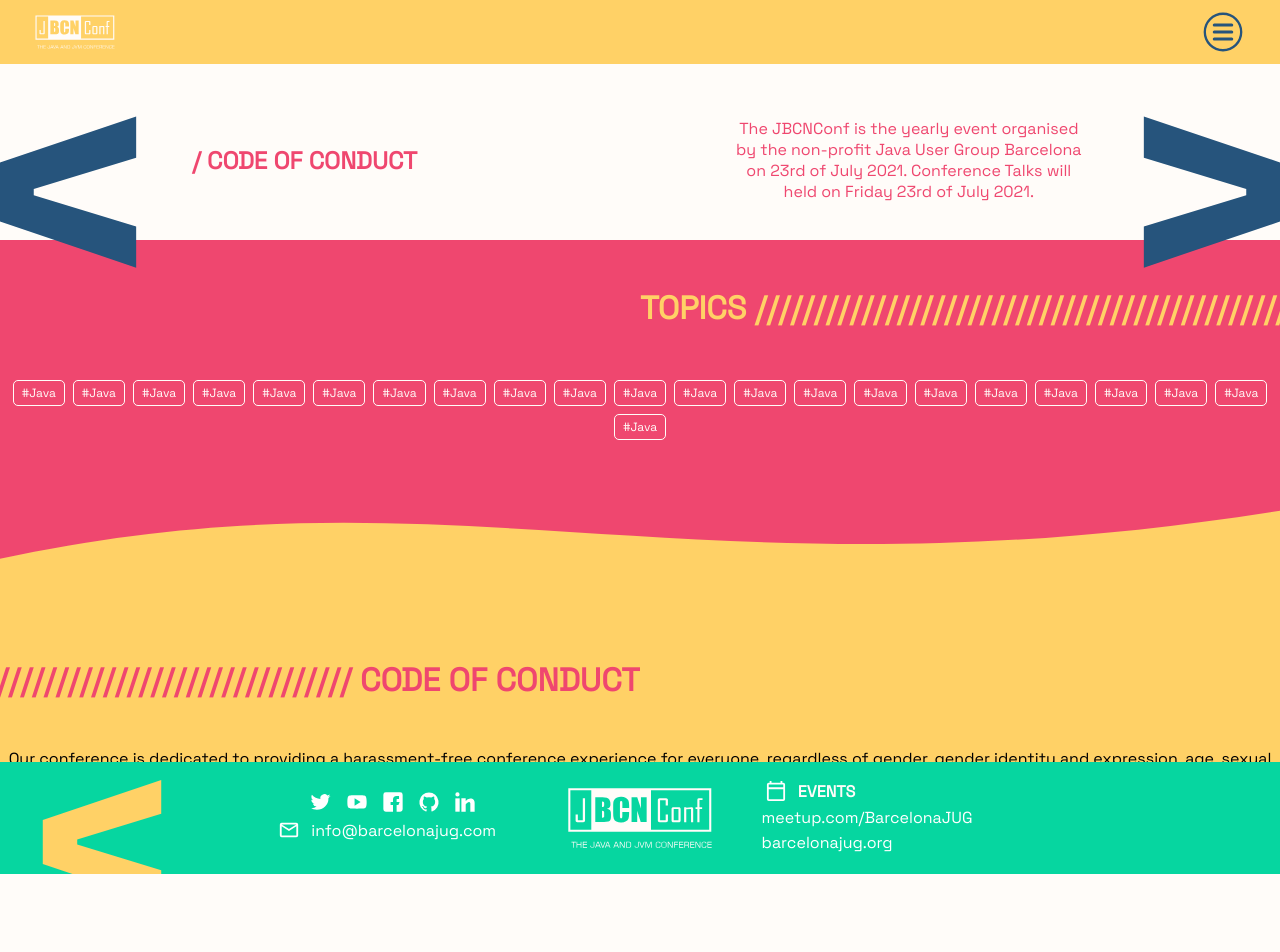
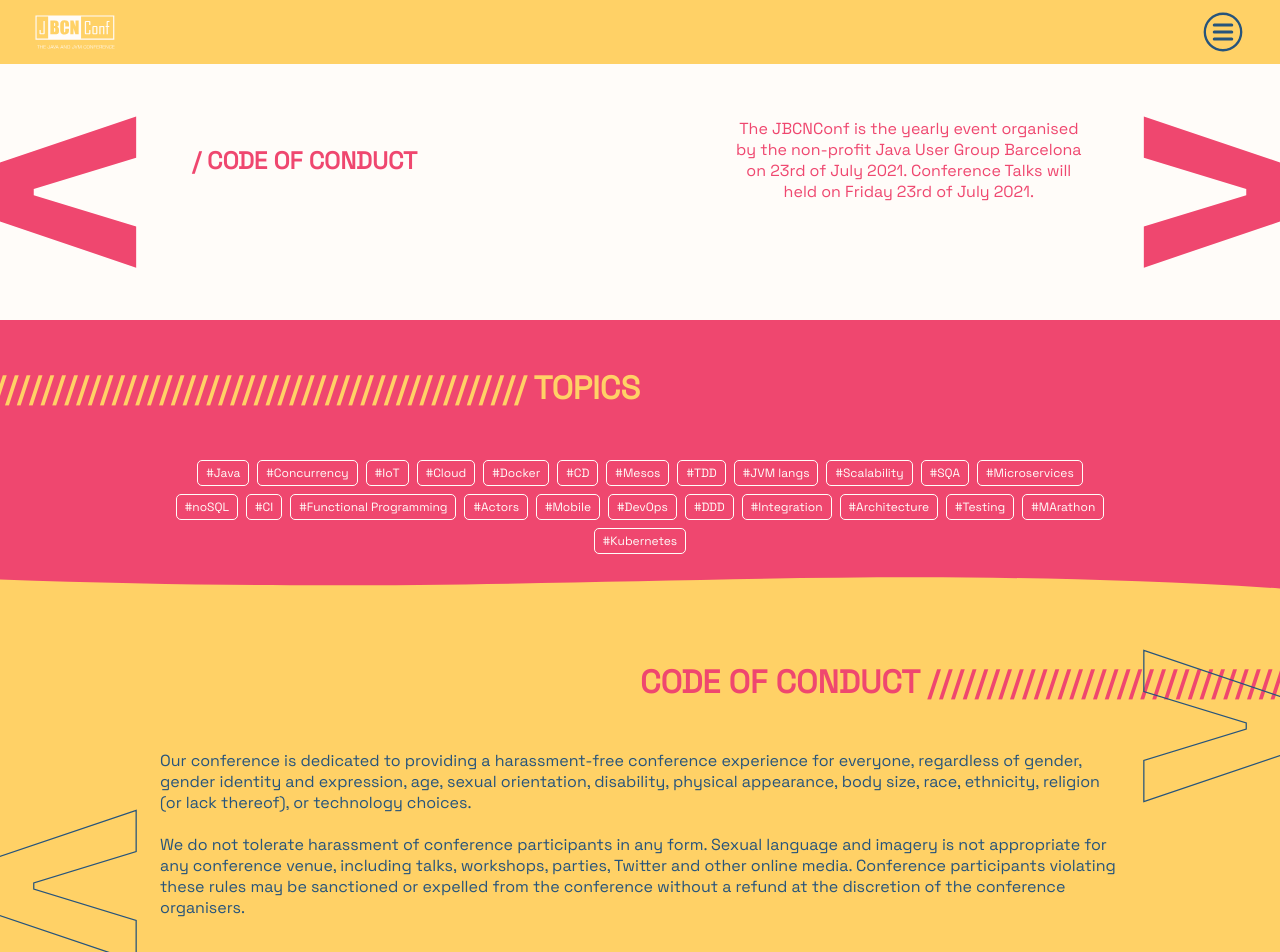
Before and after one commit to dev-bcn/dev-bcn.github.io, a React (Create React App) app: page /codeOfConduct in a window 1280 px wide. Shown: the top 952 px of the page. Before the commit the page ends 874 px from the top, so only its background shows below. Built offline with nearby package versions, Linux system fonts and the light colour scheme.

Commit message:
Create code of conduct

```diff
--- a/src/App.tsx
+++ b/src/App.tsx
@@ -10,7 +10,7 @@ import Schedule from "./views/Schedule/Schedule";
 import Speakers from "./views/Speakers/Speakers";
 import styled from "styled-components";
 import { Talks } from "./views/Talks/Talks";
-import { CodeOfConduct } from "./views/codeOfConduct/CodeOfConduct";
+import { CodeOfConduct } from "./views/CodeOfConduct/CodeOfConduct";
 
 const StyledAppWrapper = styled.div`
   position: relative;
--- a/src/components/Footer/Footer.tsx
+++ b/src/components/Footer/Footer.tsx
@@ -3,7 +3,6 @@ import { COLOR_GREEN, COLOR_WHITE } from '../../styles/colors';
 import { BIG_BREAKPOINT } from '../../constants/BreakPoints';
 import { FC } from 'react';
 import LessThanYellowIcon from '../../assets/images/LessThanYellowIcon.svg';
-import { Link } from 'react-router-dom';
 import emailIcon from '../../assets/images/emailIcon.svg';
 import eventsIcon from '../../assets/images/eventsIcon.svg';
 import facebookIcon from '../../assets/images/facebookIcon.svg';
--- a/src/components/Navigation/NavigationData.ts
+++ b/src/components/Navigation/NavigationData.ts
@@ -1,6 +1,6 @@
 export const navigationItems = [
   { id: 'HOME', link: '' },
-  { id: 'NEWS', link: '/news' },
+  { id: 'NEWS', link: '/codeOfConduct' },
   { id: 'SCHEDULE', link: '/schedule' },
   { id: 'TALKS', link: '/talks' },
   { id: 'WORKSHOPS', link: '/jobOffers' },
--- a/src/views/Talks/Talks.tsx
+++ b/src/views/Talks/Talks.tsx
@@ -8,10 +8,7 @@ import {
 } from "../../styles/colors";
 import LessThanBlueIcon from "../../assets/images/LessThanBlueIcon.svg";
 import MoreThanBlueIcon from "../../assets/images/MoreThanBlueIcon.svg";
-import {
-  StyledLessIcon,
-  StyledMoreIcon,
-} from "../Speakers/Speakers";
+import { StyledLessIcon, StyledMoreIcon } from "../Speakers/Speakers";
 import {
   BIG_BREAKPOINT,
   MOBILE_BREAKPOINT,
@@ -44,6 +41,10 @@ const StyledWaveContainer = styled.div`
   @media (min-width: ${TABLET_BREAKPOINT}px) {
     height: 10rem;
   }
+`;
+
+export const StyledMarginBottom = styled.div`
+  margin-bottom: 20rem;
 `;
 
 export const Talks: FC = () => {
@@ -87,6 +88,7 @@ export const Talks: FC = () => {
             <TalkCard talk={talk} index={index} />
           ))}
         </StyledWrapperSection>
+        <StyledMarginBottom />
       </SectionWrapper>
     </>
   );
--- a/src/views/codeOfConduct/CodeOfConduct.tsx
+++ b/src/views/codeOfConduct/CodeOfConduct.tsx
@@ -2,22 +2,18 @@ import { FC } from "react";
 import TitleSection from "../../components/SectionTitle/TitleSection";
 import SectionWrapper from "../../components/SectionWrapper/SectionWrapper";
 import {
+  BIG_BREAKPOINT,
   MOBILE_BREAKPOINT,
   TABLET_BREAKPOINT,
 } from "../../constants/BreakPoints";
-import {
-  COLOR_GREEN,
-  COLOR_PINK,
-  COLOR_WHITE,
-  COLOR_YELLOW,
-} from "../../styles/colors";
+import { COLOR_BLACK_BLUE, COLOR_PINK, COLOR_WHITE, COLOR_YELLOW } from "../../styles/colors";
 import {
   StyledSpeakersSection,
   StyledLessIcon,
   StyledMoreIcon,
 } from "../Speakers/Speakers";
-import LessThanBlueIcon from "../../assets/images/LessThanBlueIcon.svg";
-import MoreThanBlueIcon from "../../assets/images/MoreThanBlueIcon.svg";
+import LessThanRedIcon from "../../assets/images/LessThanRedIcon.svg";
+import MoreThanRedIcon from "../../assets/images/MoreThanRedIcon.svg";
 import { useWindowSize } from "react-use";
 import styled from "styled-components";
 import { RightHashWithText } from "../../components/RightHashWithText/RightHashWithText";
@@ -25,13 +21,46 @@ import { LeftHashWithText } from "../../components/LeftHashWithText/LeftHashWith
 import { CodeOfConductTags } from "./CodeOfConductData";
 import { Tag } from "../../components/Tag/Tag";
 import { StyledTagsWrapper } from "../Talks/components/TalkCard";
+import { StyledMarginBottom } from "../Talks/Talks";
+import MoreThanTransparentIcon from '../../assets/images/MoreThanTransparentIcon.svg';
+import LessThanTransparentIcon from '../../assets/images/LessThanTransparentIcon.svg';
 
 const StyledWaveContainer = styled.div`
   background: ${COLOR_PINK};
   overflow-y: hidden;
-  height: 8rem;
+  height: 3rem;
   width: 100%;
-  @media (min-width: ${TABLET_BREAKPOINT}px) {
+`;
+
+const StyledSectionsSeparator = styled.div`
+  background: ${COLOR_WHITE};
+  height: 3rem;
+  @media (min-width: ${BIG_BREAKPOINT}px) {
+    height: 5rem;
+  }
+`;
+
+const StyledConductText = styled.p`
+  text-align: start;
+  color: ${COLOR_BLACK_BLUE};
+`;
+
+const StyleLessIcon = styled.img`
+  position: absolute;
+  left: -1rem;
+  top: 12rem;
+  height: 5rem;
+  @media (min-width: 800px) {
+    height: 10rem;
+  }
+`;
+
+const StyleMoreIcon = styled.img`
+  position: absolute;
+  right: -1rem;
+  top: 2rem;
+  height: 5rem;
+  @media (min-width: 800px) {
     height: 10rem;
   }
 `;
@@ -54,21 +83,24 @@ export const CodeOfConduct: FC = () => {
           />
           {width > MOBILE_BREAKPOINT && (
             <>
-              <StyledLessIcon src={LessThanBlueIcon} />
-              <StyledMoreIcon src={MoreThanBlueIcon} />
+              <StyledLessIcon src={LessThanRedIcon} />
+              <StyledMoreIcon src={MoreThanRedIcon} />
             </>
           )}
         </StyledSpeakersSection>
       </SectionWrapper>
+      <StyledSectionsSeparator />
       <SectionWrapper color={COLOR_PINK} marginTop={0}>
-        <RightHashWithText color={COLOR_YELLOW} text="TOPICS" />
-        {/* poner los topics */}
+        <LeftHashWithText color={COLOR_YELLOW} text="TOPICS" />
+        <StyledSpeakersSection>
           <StyledTagsWrapper>
             {CodeOfConductTags.map((tag) => (
               <Tag text={tag} />
             ))}
           </StyledTagsWrapper>
+        </StyledSpeakersSection>
       </SectionWrapper>
+
       <StyledWaveContainer>
         <svg
           viewBox="0 0 500 150"
@@ -76,30 +108,39 @@ export const CodeOfConduct: FC = () => {
           style={{ height: "100%", width: "100%" }}
         >
           <path
-            d="M-3.72,102.14 C177.43,5.44 270.54,146.54 508.12,51.80 L500.00,150.00 L0.00,150.00 Z"
+            d="M-16.64,37.02 C233.92,117.94 330.41,-50.80 555.58,103.13 L500.00,150.00 L0.00,150.00 Z"
             style={{ stroke: "none", fill: "#ffd166" }}
           ></path>
         </svg>
       </StyledWaveContainer>
+
       <SectionWrapper color={COLOR_YELLOW} marginTop={0}>
-        <LeftHashWithText color={COLOR_PINK} text="CODE OF CONDUCT" />
-        <p>
-          Our conference is dedicated to providing a harassment-free conference
-          experience for everyone, regardless of gender, gender identity and
-          expression, age, sexual orientation, disability, physical appearance,
-          body size, race, ethnicity, religion (or lack thereof), or technology
-          choices.
-        </p>
+        <RightHashWithText color={COLOR_PINK} text="CODE OF CONDUCT" />
+        {width > MOBILE_BREAKPOINT && (
+            <>
+              <StyleMoreIcon src={LessThanTransparentIcon} />
+              <StyleLessIcon src={MoreThanTransparentIcon} />
+            </>
+          )}
+        <StyledSpeakersSection>
+          <StyledConductText>
+            Our conference is dedicated to providing a harassment-free
+            conference experience for everyone, regardless of gender, gender
+            identity and expression, age, sexual orientation, disability,
+            physical appearance, body size, race, ethnicity, religion (or lack
+            thereof), or technology choices.
+          </StyledConductText>
           <br />
-        <p>
-          We do not tolerate harassment of conference participants in any form.
-          Sexual language and imagery is not appropriate for any conference
-          venue, including talks, workshops, parties, Twitter and other online
-          media. Conference participants violating these rules may be sanctioned
-          or expelled from the conference without a refund at the discretion of
-          the conference organisers.
-        </p>
-        {/* poner los <> */}
+          <StyledConductText>
+            We do not tolerate harassment of conference participants in any
+            form. Sexual language and imagery is not appropriate for any
+            conference venue, including talks, workshops, parties, Twitter and
+            other online media. Conference participants violating these rules
+            may be sanctioned or expelled from the conference without a refund
+            at the discretion of the conference organisers.
+          </StyledConductText>
+        </StyledSpeakersSection>
+        <StyledMarginBottom />
       </SectionWrapper>
     </>
   );
--- a/src/views/codeOfConduct/CodeOfConductData.ts
+++ b/src/views/codeOfConduct/CodeOfConductData.ts
@@ -1,24 +1,26 @@
 export const CodeOfConductTags = [
   "#Java",
-  "#Java",
-  "#Java",
-  "#Java",
-  "#Java",
-  "#Java",
-  "#Java",
-  "#Java",
-  "#Java",
-  "#Java",
-  "#Java",
-  "#Java",
-  "#Java",
-  "#Java",
-  "#Java",
-  "#Java",
-  "#Java",
-  "#Java",
-  "#Java",
-  "#Java",
-  "#Java",
-  "#Java",
+  "#Concurrency",
+  "#IoT",
+  "#Cloud",
+  "#Docker",
+  "#CD",
+  "#Mesos",
+  "#TDD",
+  "#JVM langs",
+  "#Scalability",
+  "#SQA",
+  "#Microservices",
+  "#noSQL",
+  "#CI",
+  "#Functional Programming",
+  "#Actors",
+  "#Mobile",
+  "#DevOps",
+  "#DDD",
+  "#Integration",
+  "#Architecture",
+  "#Testing",
+  "#MArathon",
+  "#Kubernetes"
 ];
```
Also changed, not shown: src/assets/images/LessThanTransparentIcon.svg (added), src/assets/images/MoreThanTransparentIcon.svg (added). Lines whose indentation alone changed are shown as unchanged.
